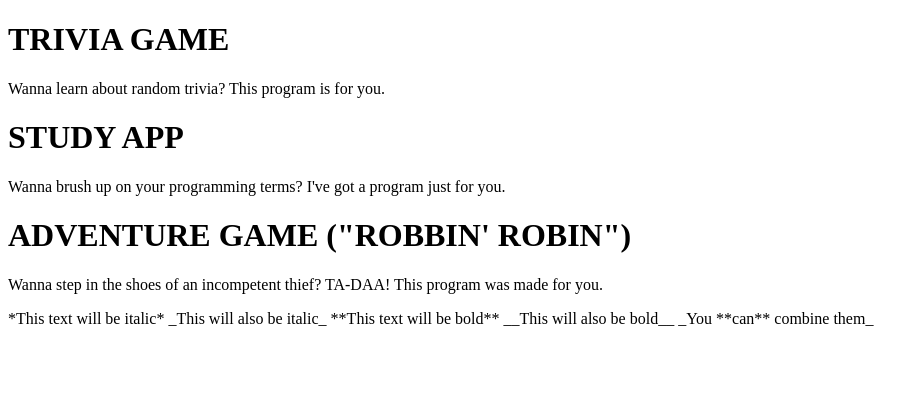
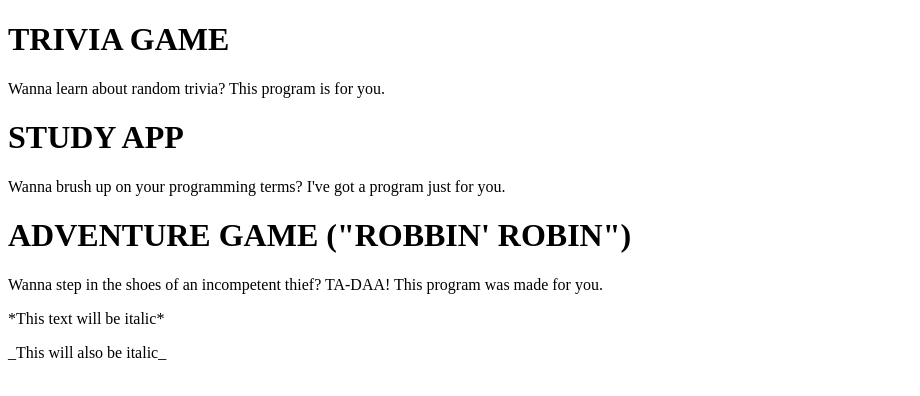
Before and after one commit to Briantheboy/Briantheboy.github.io, a plain HTML site: page index.html in a window 1280 px wide. Shown: the whole page, without its empty margins (0-920 px from the left). Drawn offline with Linux system fonts and the light colour scheme.

Commit message:
Update index.html

```diff
--- a/index.html
+++ b/index.html
@@ -8,13 +8,8 @@
  <h1>ADVENTURE GAME ("ROBBIN' ROBIN")</h3>
  <p>Wanna step in the shoes of an incompetent thief? TA-DAA! This program was made for you.</p>
 
- *This text will be italic*
-_This will also be italic_
-
-**This text will be bold**
-__This will also be bold__
-
-_You **can** combine them_
+ <p>*This text will be italic*</p>
+ <p>_This will also be italic_</p>
 
  </body>
 </html>
```
